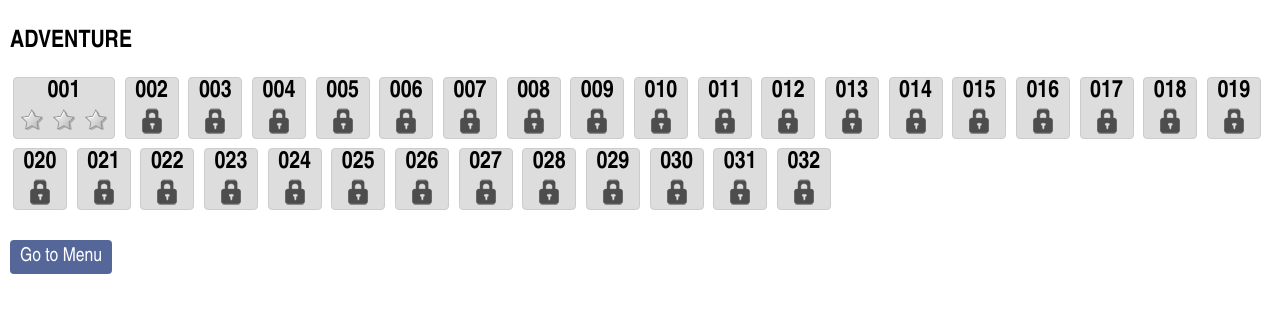
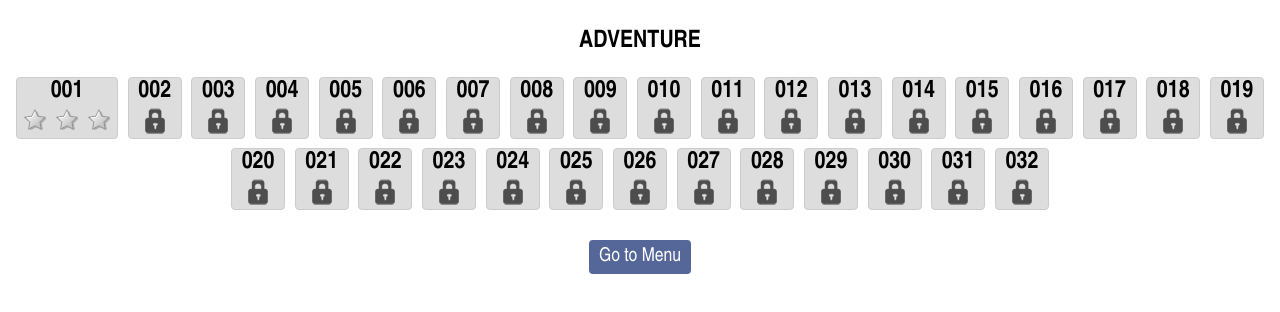
Before and after one commit to readonlychild/turbomath, a website: page public/index.htm in a window 1280 px wide. Both pictures are taken after a click on the element "Adventure Progress". Drawn offline with Linux system fonts and the light colour scheme.

Commit message:
center progress screen

```diff
--- a/public/style.css
+++ b/public/style.css
@@ -39,3 +39,4 @@ body { font-family:'arial narrow',arial; font-size:100%; line-height:150%; margi
 
 #adventureLevelEnded { text-align:center; }
 #endscreen { text-align:center; }
+#adventureProgress { text-align:center; }
```
